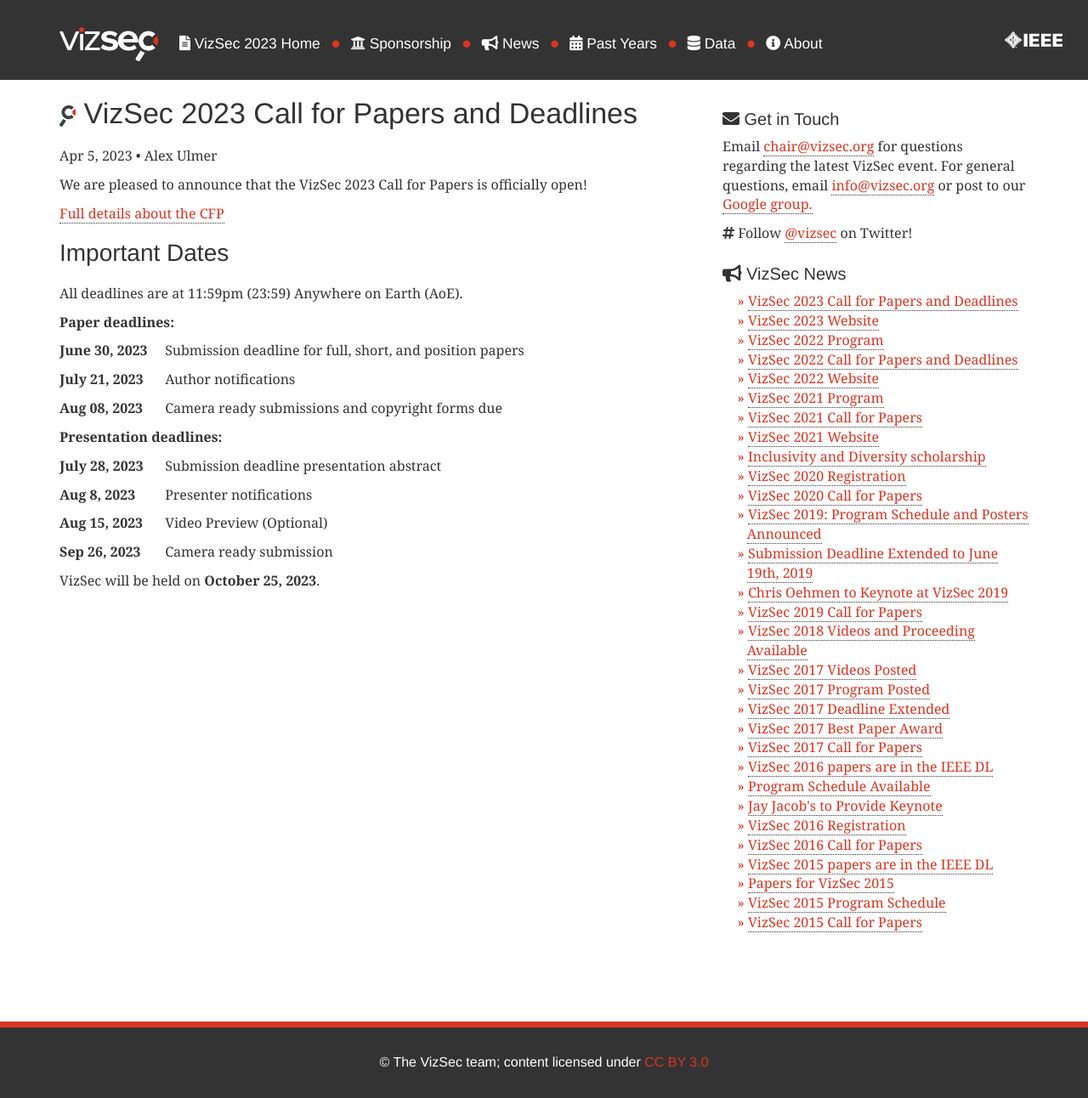
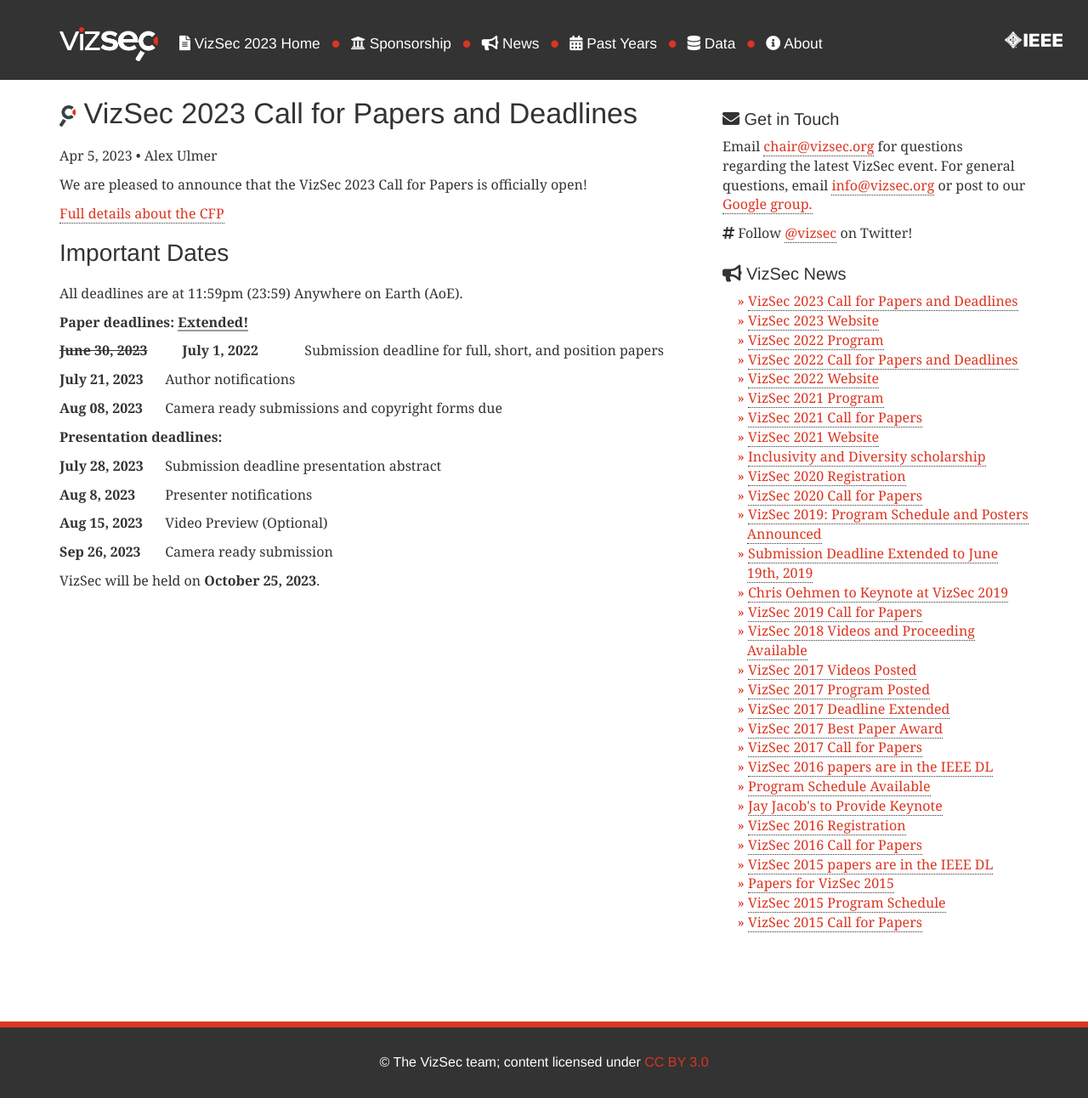
Before and after one commit to vizsec/vizsec.github.io, a Jekyll site: the page built from _posts/2023-04-05-CFP.md, in a window 1280 px wide and 1292 px high. Shown: the whole window at 85% size. Built offline with Jekyll 4.4.1, drawn with Linux system fonts in a browser that asks for light colours; nearby versions of some CDN libraries.

Commit message:
deadline extended

```diff
--- a/_posts/2023-04-05-CFP.md
+++ b/_posts/2023-04-05-CFP.md
@@ -14,9 +14,10 @@
 <div>
     <h3>Important Dates</h3>
     <p>All deadlines are at 11:59pm (23:59) Anywhere on Earth (AoE).</p>
-    <p><strong>Paper deadlines:</strong></p>
+    <p><strong>Paper deadlines:</strong> <span class="underline" style="font-weight: bold">Extended!</span></p>
     <p>
-        <strong><span style="display: inline-block; width: 120px">June 30, 2023</span></strong>
+        <strong><span style="display: inline-block; width: 140px; text-decoration: line-through">June 30, 2023</span></strong>
+        <strong><span style="display: inline-block; width: 140px;">July 1, 2022</span></strong>
         Submission deadline for full, short, and position papers
     </p>
     <p>
--- a/vizsec2023/index.html
+++ b/vizsec2023/index.html
@@ -162,9 +162,10 @@
 <div>
     <h3>Important Dates</h3>
     <p>All deadlines are at 11:59pm (23:59) Anywhere on Earth (AoE).</p>
-    <p><strong>Paper deadlines:</strong></p>
+    <p><strong>Paper deadlines:</strong> <span class="underline" style="font-weight: bold">Extended!</span></p>
     <p>
-        <strong><span style="display: inline-block; width: 120px">June 30, 2023</span></strong>
+        <strong><span style="display: inline-block; width: 140px; text-decoration: line-through">June 30, 2023</span></strong>
+        <strong><span style="display: inline-block; width: 140px;">July 1, 2022</span></strong>
         Submission deadline for full, short, and position papers
     </p>
     <p>
```
